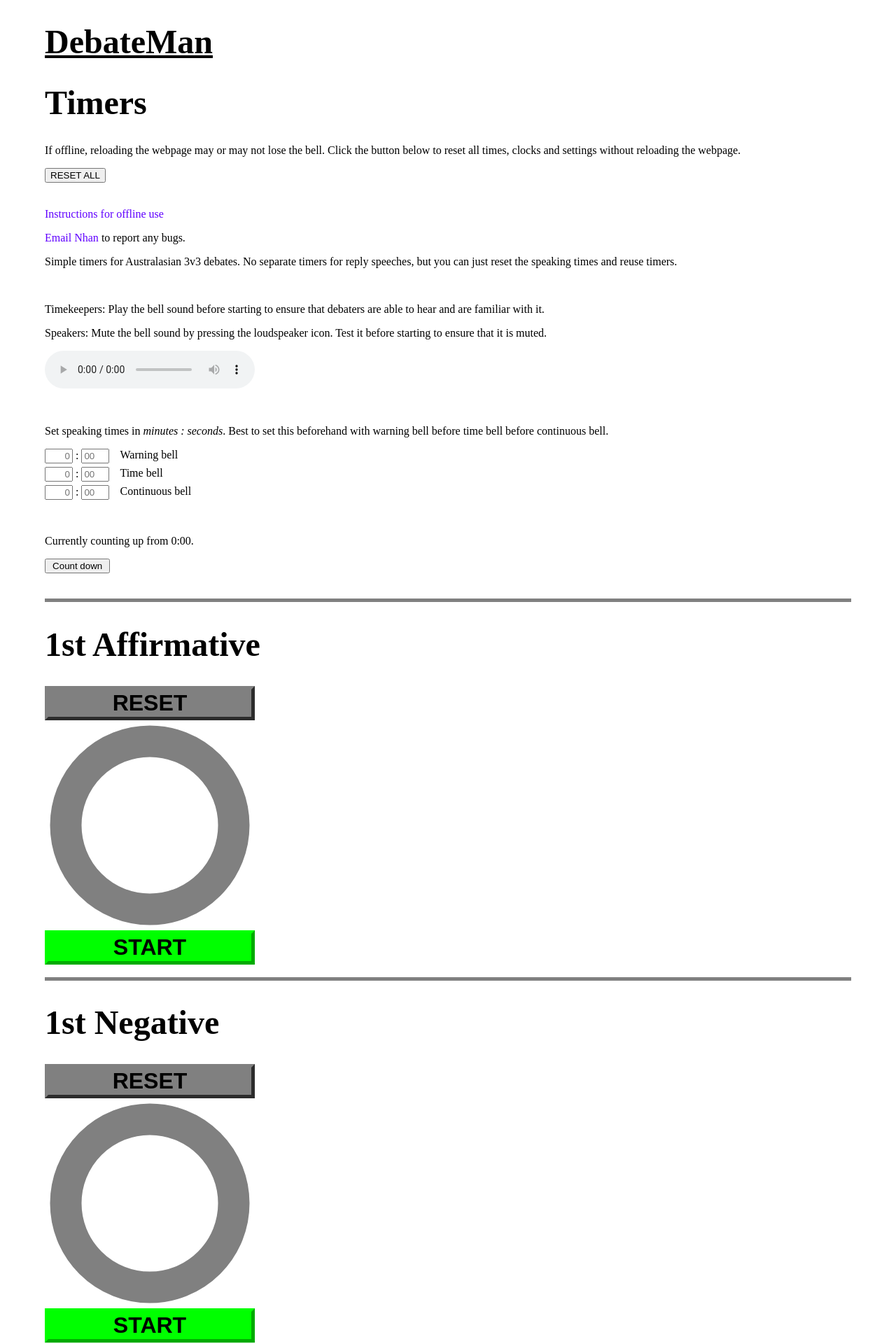
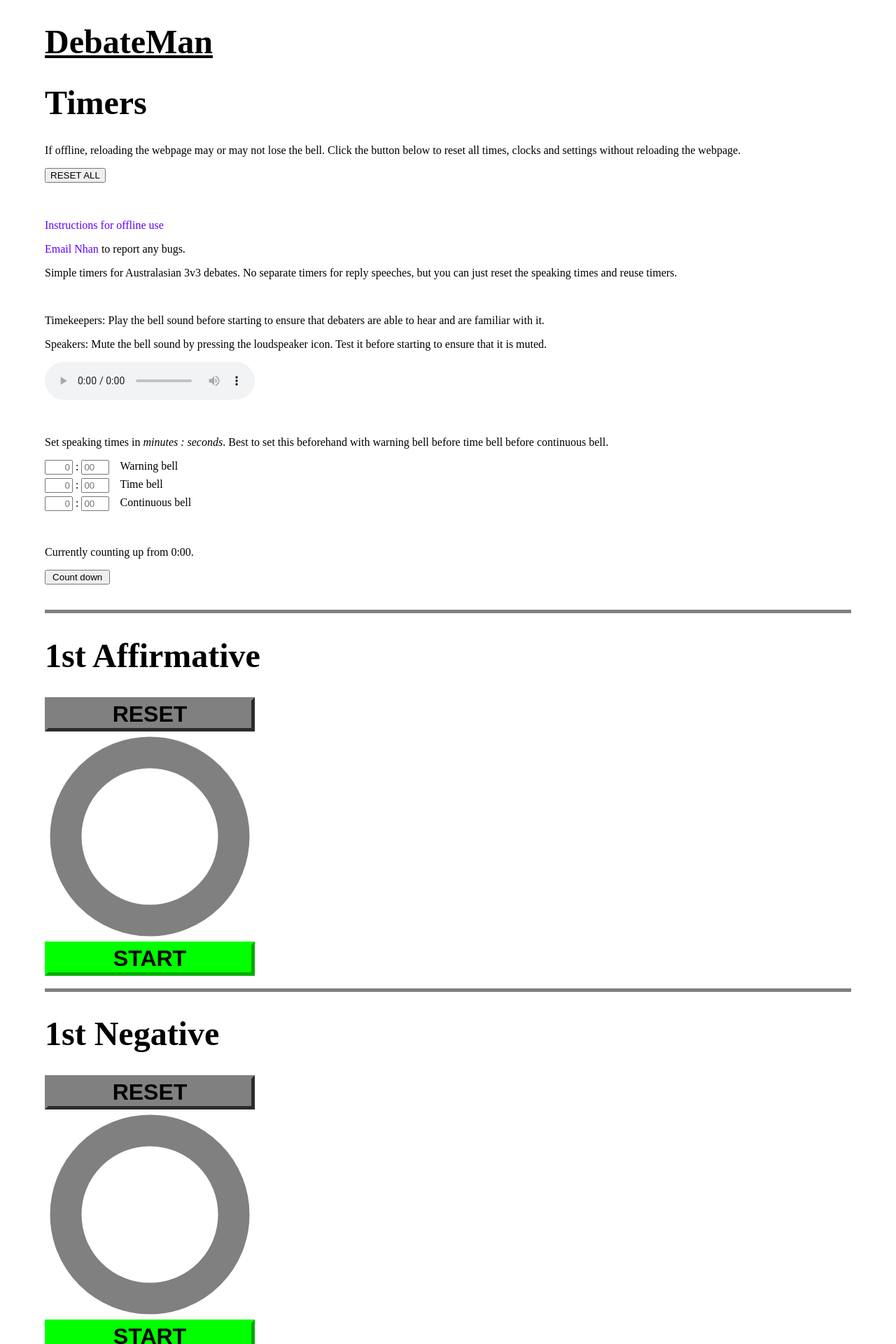
Before and after one commit to nhtnhanbn/debateman, a Jekyll site: the page timers/timers.html, which Jekyll copies as it is, in a window 1280 px wide. Shown: the top 1920 px of the page at 70% size. Built offline with Jekyll 4.4.1, drawn with Linux system fonts in a browser that asks for light colours.

```diff
--- a/timers/timers.html
+++ b/timers/timers.html
@@ -14,7 +14,7 @@
   <button type="button" onclick="resetAll()">RESET ALL</button>
   <br><br><br>
 
-  <a href="https://github.com/nhtnhanbn/debateman/tree/main/timers">Instructions for offline use</a>
+  <p><a href="https://github.com/nhtnhanbn/debateman/tree/main/timers">Instructions for offline use</a></p>
 
   <p><a href="mailto:nhtnhanbn@gmail.com">Email Nhan</a> to report any bugs.</p>
 
```
